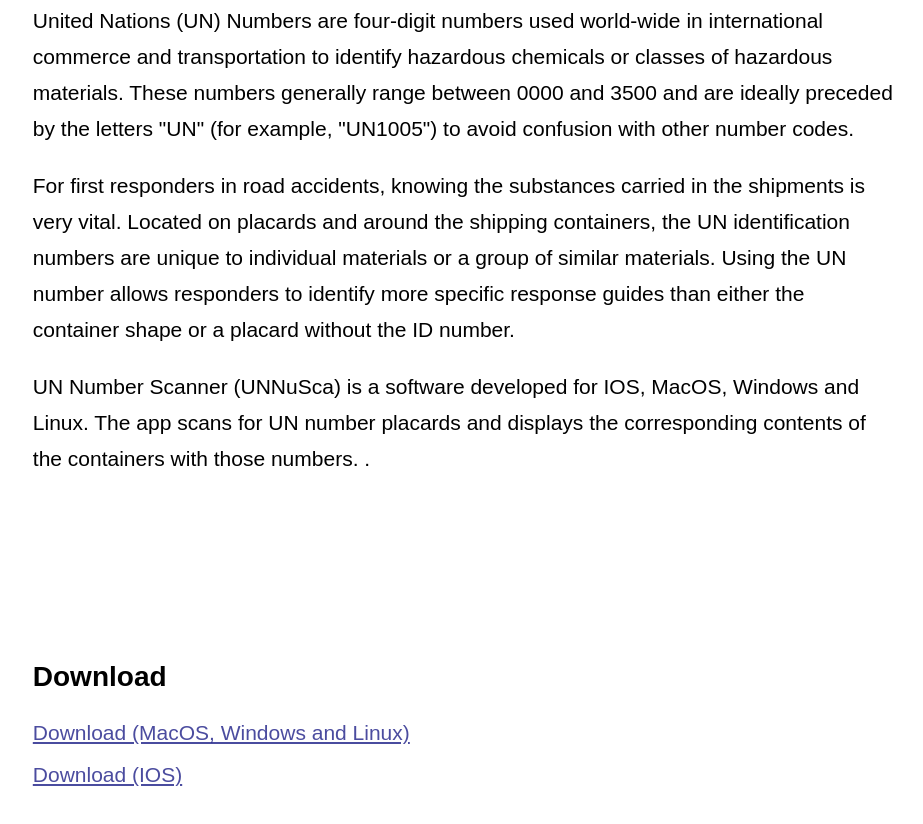
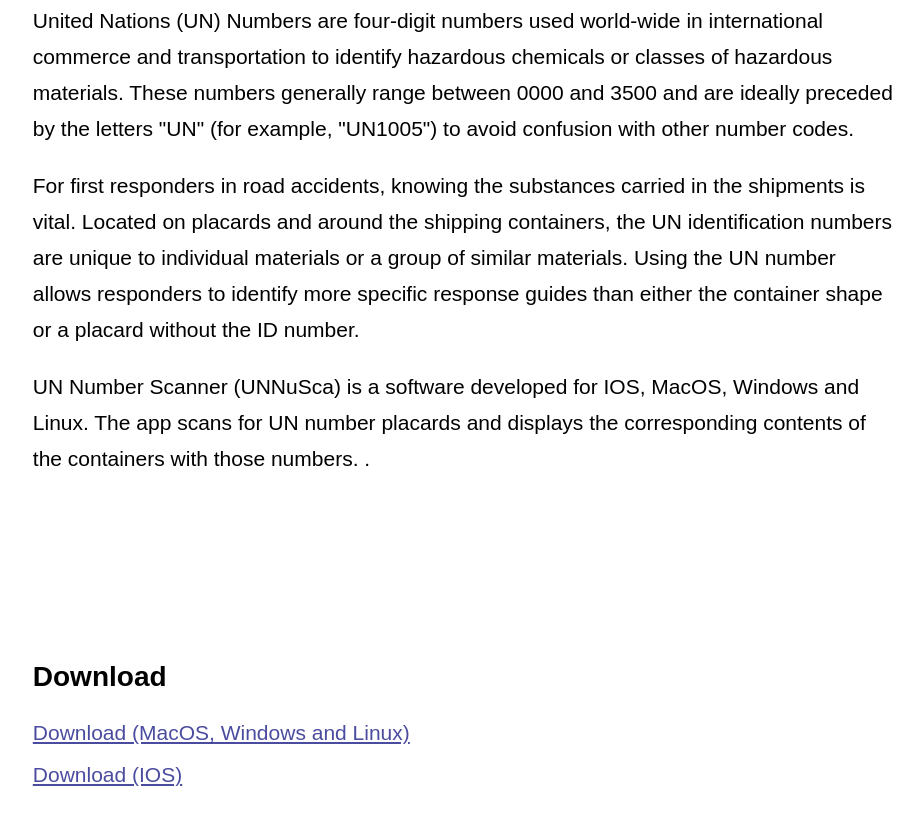
Before and after one commit to RayLi47/RayLi47.github.io, a plain HTML site: page index.html in a window 1280 px wide. Shown: the part 780-1604 px from the top of the page, without its empty margins (176-1099 px from the left). Drawn offline with Linux system fonts and the light colour scheme.

Commit message:
Update index.html

```diff
--- a/index.html
+++ b/index.html
@@ -43,7 +43,7 @@
           <p class='text'> United Nations (UN) Numbers are four-digit numbers used world-wide in international commerce and transportation to identify hazardous chemicals or classes of hazardous materials. These numbers generally range between 0000 and 3500 and are ideally preceded by the letters "UN" (for example, "UN1005") to avoid confusion with other number codes.
           </p>
 
-	  <p class='text text--1'> For first responders in road accidents, knowing the substances carried in the shipments is very vital. Located on placards and around the shipping containers, the UN identification numbers are unique to individual materials or a group of similar materials. Using the UN number allows responders to identify more specific response guides than either the container shape or a placard without the ID number.
+	  <p class='text text--1'> For first responders in road accidents, knowing the substances carried in the shipments is vital. Located on placards and around the shipping containers, the UN identification numbers are unique to individual materials or a group of similar materials. Using the UN number allows responders to identify more specific response guides than either the container shape or a placard without the ID number.
 	  </p>
 
 	  <p class='text text--2'> UN Number Scanner (UNNuSca) is a software developed for IOS, MacOS, Windows and Linux. The app scans for UN number placards and displays the corresponding contents of the containers with those numbers.  .
```
